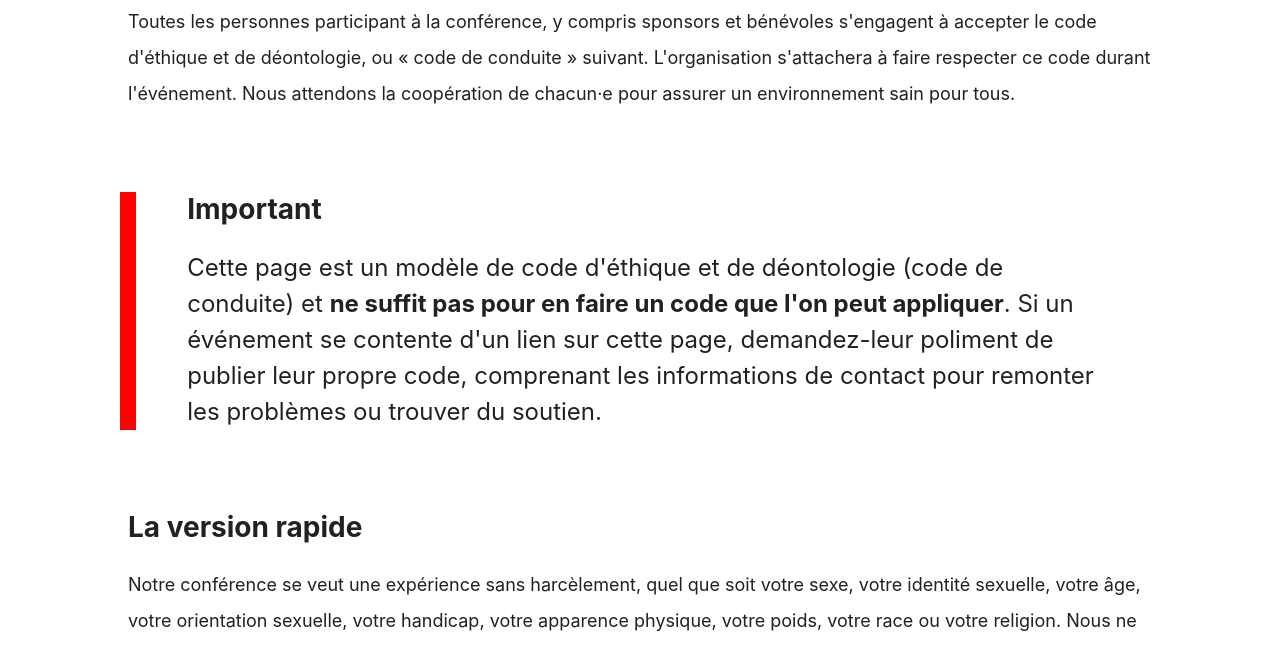
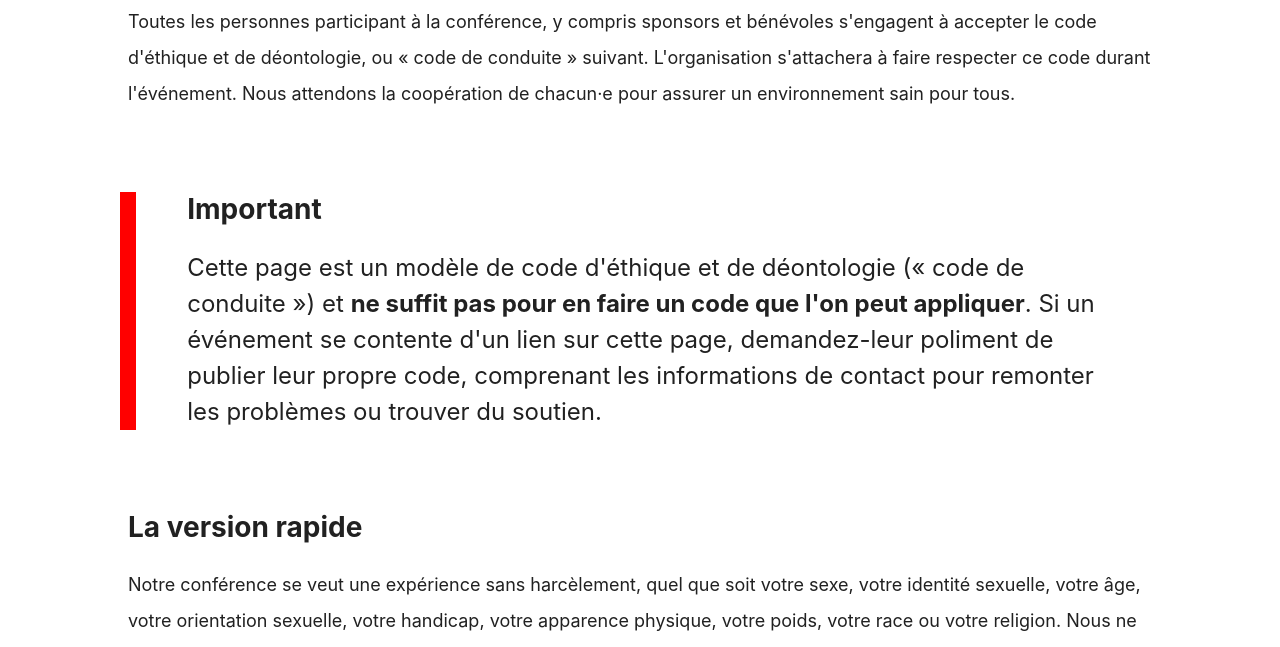
Before and after one commit to confcodeofconduct/confcodeofconduct.com, a website: page index-fr.html in a window 1280 px wide. Shown: the part 153-800 px from the top of the page. Drawn offline with Linux system fonts and the light colour scheme.

Commit message:
french quotes
Co-Authored-By: Matti Schneider <gh@mattischneider.fr>

```diff
--- a/index-fr.html
+++ b/index-fr.html
@@ -24,7 +24,7 @@
     <div class="notice">
       <h2>Important</h2>
       <p>
-        Cette page est un modèle de code d'éthique et de déontologie (code de conduite) et
+        Cette page est un modèle de code d'éthique et de déontologie (« code de conduite ») et
         <strong>ne suffit pas pour en faire un code que l'on peut appliquer</strong>.
         Si un événement se contente d'un lien sur cette page, demandez-leur poliment
         de publier leur propre code, comprenant les informations de contact
```
